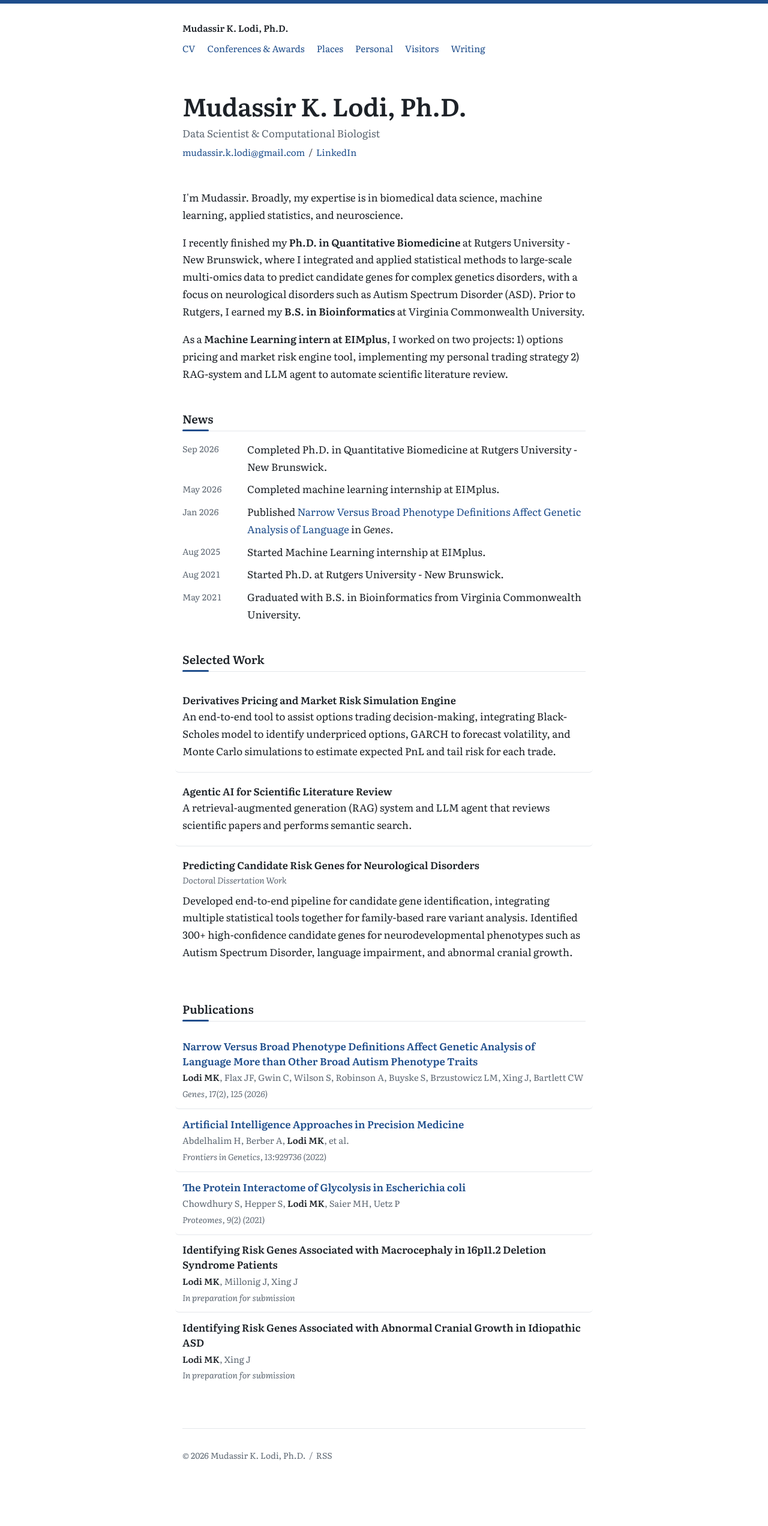
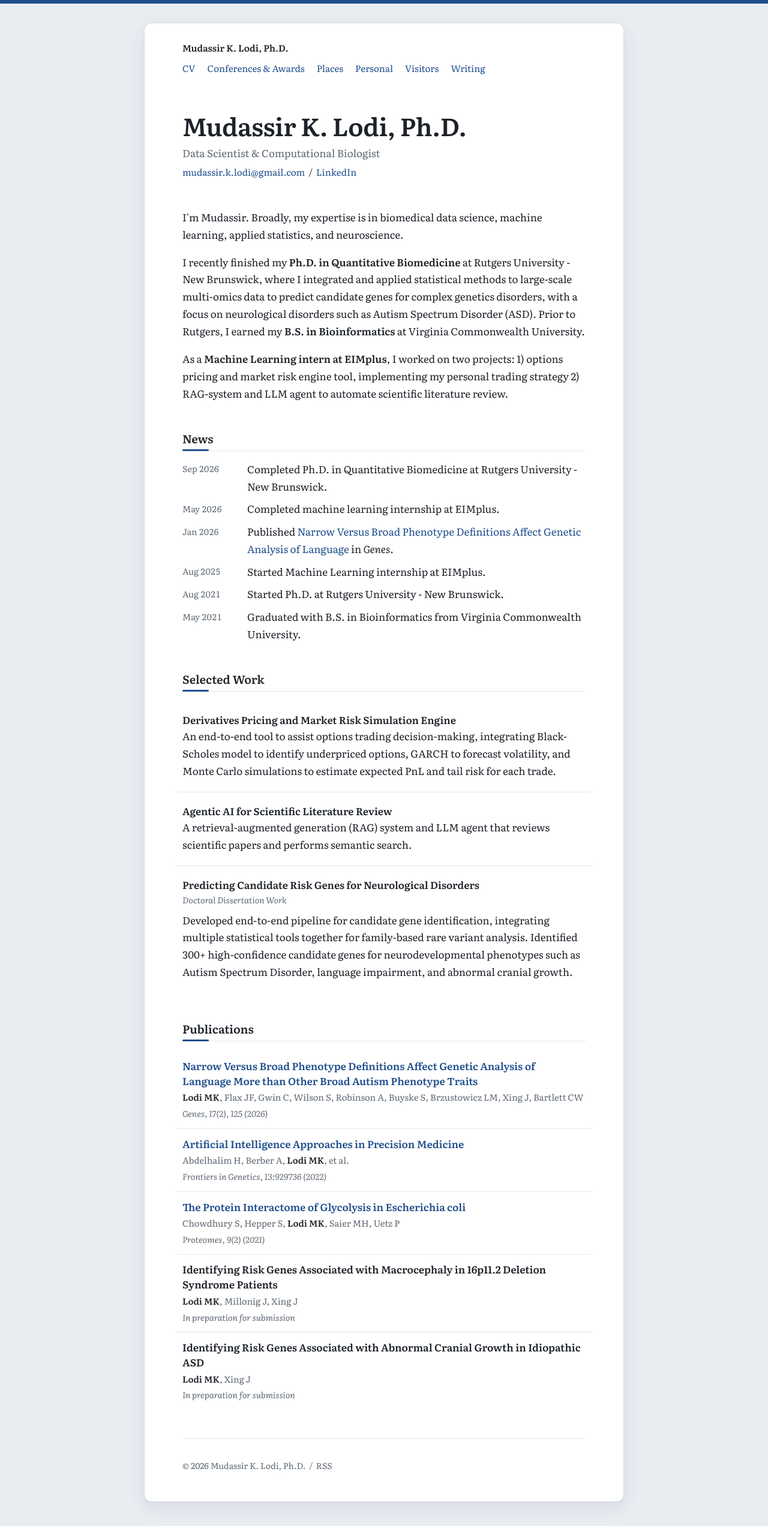
Before and after one commit to mklodi1/mklodi1.github.io, a Jekyll site: the page built from index.html, in a window 1280 px wide. Shown: the whole page at 60% size. Built offline with Jekyll 4.4.1, drawn with Linux system fonts in a browser that asks for light colours; before the commit the page ends 2486 px from its top, so only the background shows below that.

Commit message:
Put pages on a white card over a grey background
Co-Authored-By: Claude Opus 5.5 <noreply@anthropic.com>
Claude-Session: https://claude.ai/code/session_018B7yRm4wV88UDqtVSP6gVK

```diff
--- a/_layouts/default.html
+++ b/_layouts/default.html
@@ -4,10 +4,12 @@
 {% include head.html %}
 </head>
 <body>
+<div class="page-card">
 {% include nav.html %}
 <main id="main">
 {{ content }}
 </main>
 {% include footer.html %}
+</div>
 </body>
 </html>
--- a/assets/css/style.css
+++ b/assets/css/style.css
@@ -9,6 +9,7 @@
   --rule: #E4E7EB;
   --link: #1F4E8C;
   --wash: #F4F6F8;
+  --desk: #E9EDF2;
 
   --serif: "Literata", Georgia, "Times New Roman", serif;
   --wrap: 42rem;
@@ -42,6 +43,22 @@ code { font-size: .88em; background: var(--wash); padding: .1em .35em; border-ra
 .skip { position: absolute; left: -999px; top: .75rem; background: var(--link); color: #fff; padding: .5rem .9rem; z-index: 10; }
 .skip:focus { left: 1rem; }
 .sr-only { position: absolute; width: 1px; height: 1px; overflow: hidden; clip: rect(0 0 0 0); white-space: nowrap; }
+
+/* ---------- paper card: grey sides, content on a white card ---------- */
+body { background: var(--desk); }
+.page-card {
+  width: min(100% - 2rem, 50rem); margin: 2rem auto 2.5rem;
+  background: var(--paper); border: 1px solid #D9DFE6; border-radius: 12px;
+  box-shadow: 0 1px 2px rgba(20, 30, 45, .06), 0 10px 30px rgba(20, 30, 45, .08);
+}
+.page-card .foot { margin-top: 1rem; }
+@media (max-width: 600px) {
+  .page-card { width: 100%; margin: 0; border: 0; border-radius: 0; box-shadow: none; }
+}
+@media print {
+  body { background: #fff; }
+  .page-card { width: auto; margin: 0; border: 0; box-shadow: none; }
+}
 
 /* ---------- accent bar + heading accents ---------- */
 body { border-top: 6px solid var(--link); }
```
